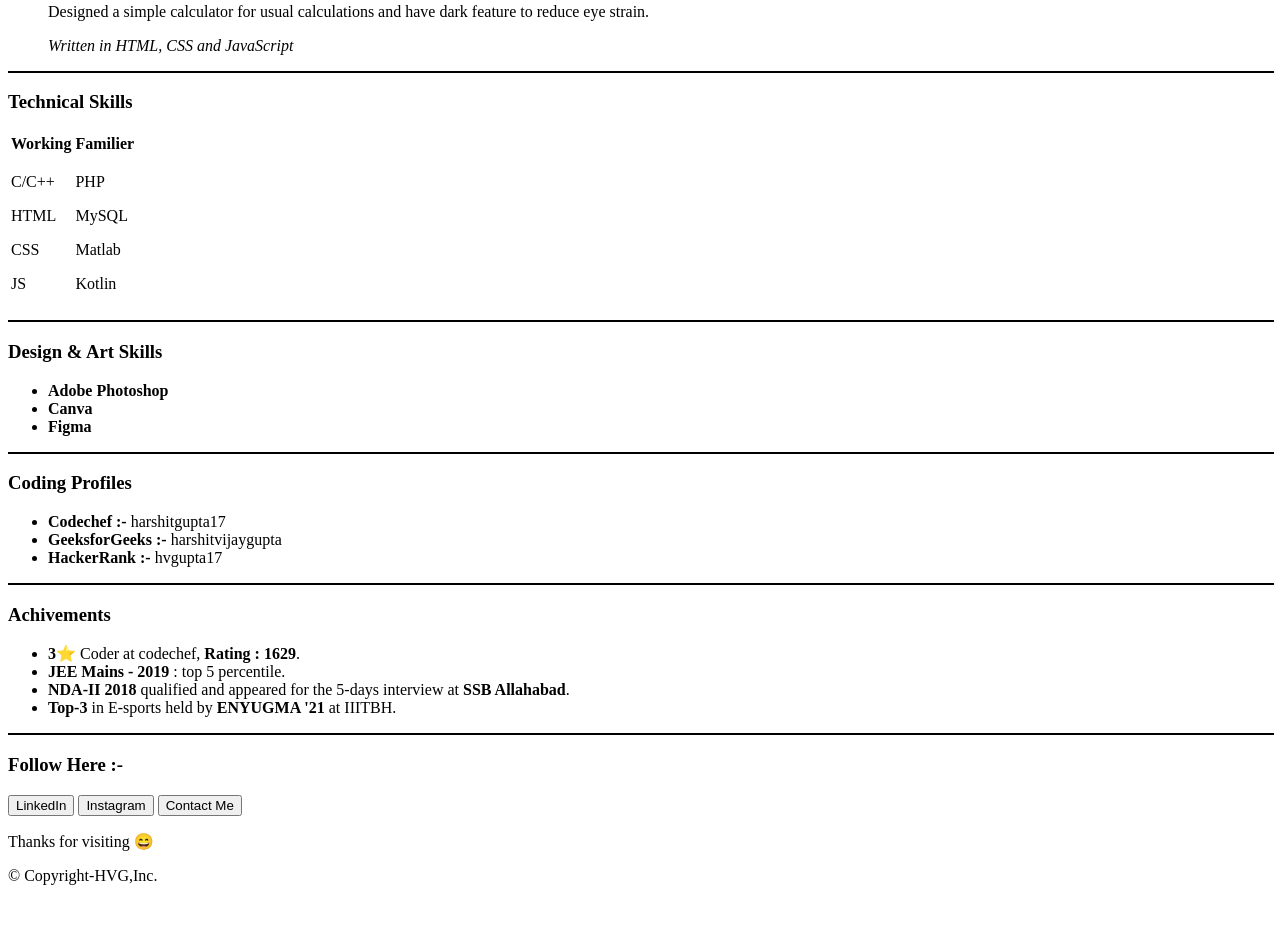
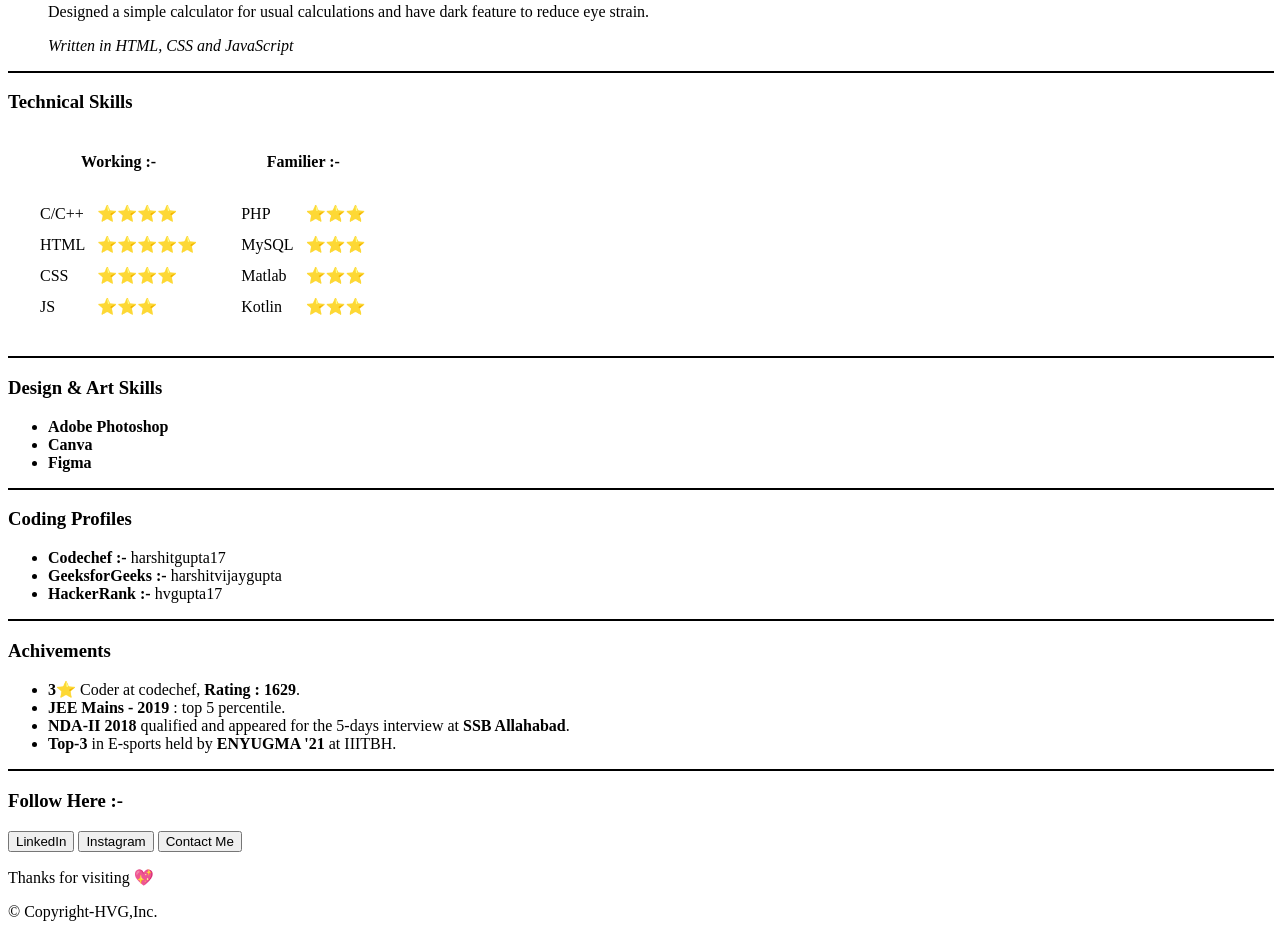
Before and after one commit to harshitvijaygupta/cv, a plain HTML site: page index.html in a window 1280 px wide. Shown: the part 1051-1988 px from the top of the page. Before the commit the page ends 1952 px from the top, so only its background shows below. Drawn offline with Linux system fonts and the light colour scheme.

Commit message:
Update index.html

```diff
--- a/index.html
+++ b/index.html
@@ -4,7 +4,7 @@
     <meta charset="UTF-8">
     <meta http-equiv="X-UA-Compatible" content="IE=edge">
     <meta name="viewport" content="width=device-width, initial-scale=1.0">
-    <title>&#128205; Harshit's Personal Site</title>
+    <title>🟢 Harshit's Personal Site</title>
 </head>
 <body>
             <table cellspacing="20">
@@ -49,44 +49,54 @@
             </ul>
             <hr size="2" color="black" width="100%" noshade>
             <h3><strong>Technical Skills</strong></h3>
-
-            <!-- <ul>
-                <li><h4><strong>Working :-</strong></h4></li>
-                <ul>
-                <li>C/C++</li>
-                <li>HTML & CSS</li>
-                </ul>
-                <li><h4><strong>Familier :-</strong></h4></li>
-                <ul>
-                <li>JavaScript</li>
-                <li>Matlab</li>
-                <li>MySQL</li>
-                <li>PHP</li>
-                <li>Kotlin</li>
-                </ul>
-            </ul> -->
-
-            <!--With Table-->
-            <table>
+            <table cellspacing="20">
                 <thead>
                     <tr>
-                        <th>Working</th>
-                        <th>Familier</th>
+                        <th>Working :-</th>
+                        <th>Familier :-</th>
                     </tr>
                 </thead>
                 <tbody>
                     <tr>
                         <td>
-                            <p>C/C++</p>
-                            <p>HTML</p>
-                            <p>CSS</p>
-                            <p>JS</p>
+                            <table cellspacing="10">
+                                <tr>
+                                    <td>C/C++</td>
+                                    <td>⭐⭐⭐⭐</td>
+                                </tr>
+                                <tr>
+                                    <td>HTML</td>
+                                    <td>⭐⭐⭐⭐⭐</td>
+                                </tr>
+                                <tr>
+                                    <td>CSS</td>
+                                    <td>⭐⭐⭐⭐</td>
+                                </tr>
+                                <tr>
+                                    <td>JS</td>
+                                    <td>⭐⭐⭐</td>
+                                </tr>
+                            </table>
                         </td>
                         <td>
-                            <p>PHP</p>
-                            <p>MySQL</p>
-                            <p>Matlab</p>
-                            <p>Kotlin</p>
+                            <table cellspacing="10">
+                                <tr>
+                                    <td>PHP</td>
+                                    <td>⭐⭐⭐</td>
+                                </tr>
+                                <tr>
+                                    <td>MySQL</td>
+                                    <td>⭐⭐⭐</td>
+                                </tr>
+                                <tr>
+                                    <td>Matlab</td>
+                                    <td>⭐⭐⭐</td>
+                                </tr>
+                                <tr>
+                                    <td>Kotlin</td>
+                                    <td>⭐⭐⭐</td>
+                                </tr>
+                            </table>
                         </td>
                     </tr>
                 </tbody>
@@ -119,7 +129,7 @@
             <button onclick="document.location='https://www.instagram.com/hvgupta17/' ">Instagram</button>
             <button onclick="document.location='contact.html' ">Contact Me</button>
             <br>
-            <p>Thanks for visiting &#128516</p>
+            <p>Thanks for visiting 💖</p>
             <p>&copy; Copyright-HVG,Inc.</p>
 </body>
 </html>
```
